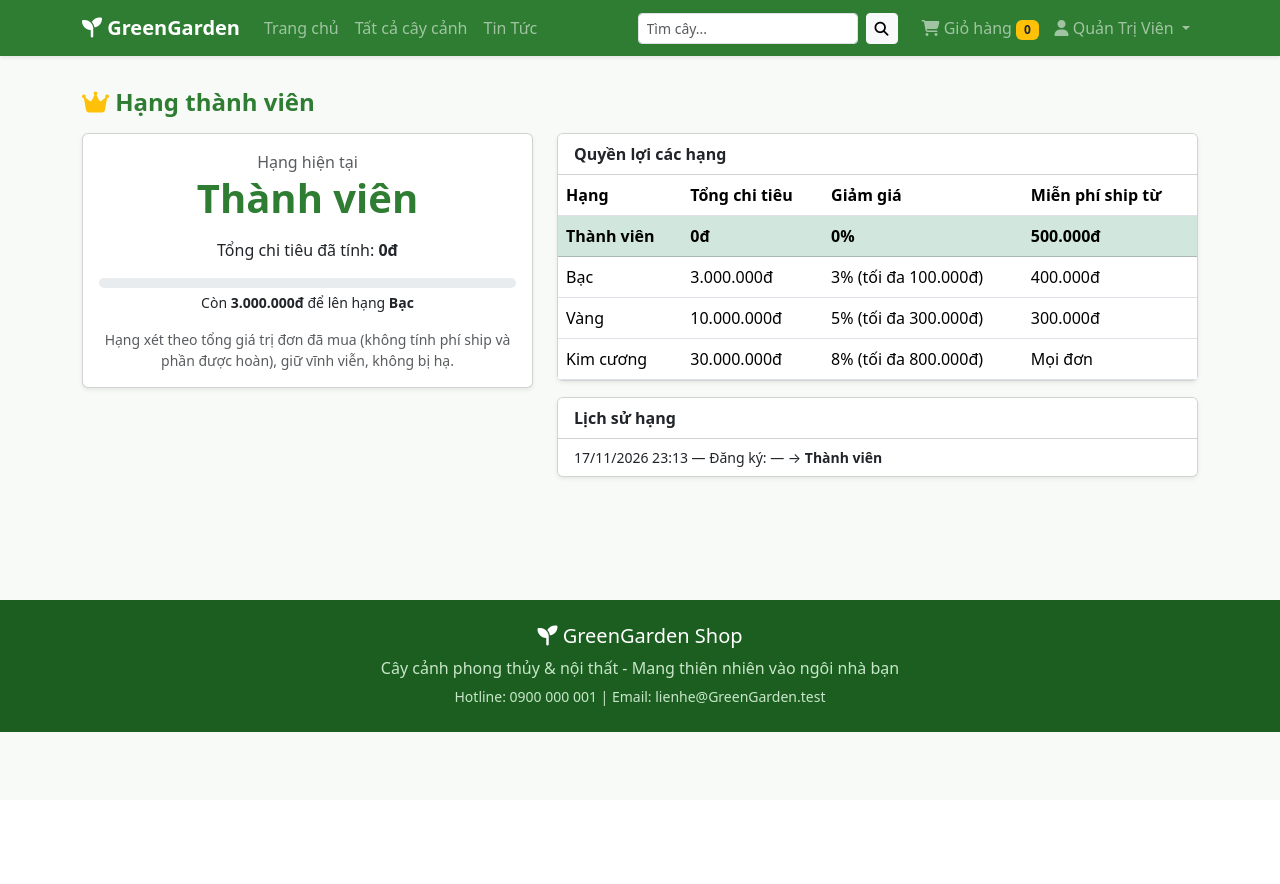
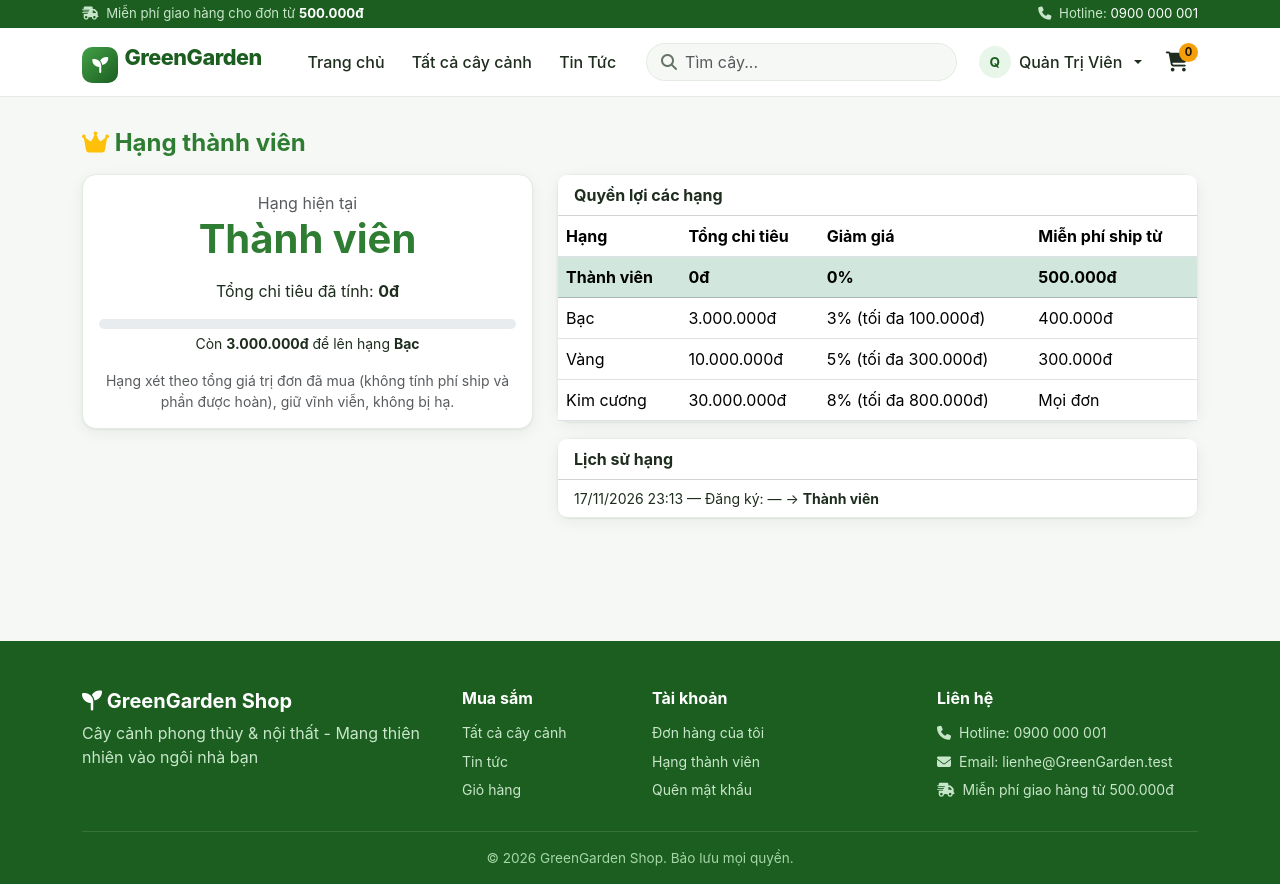
Before and after one commit to Rabittitan/green_garden, a Laravel app: page /tai-khoan/hang-thanh-vien in a window 1280 px wide. Before the commit the page ends 732 px from the top, so only its background shows below. Run offline with Laravel 12, Linux system fonts and the light colour scheme; a user stored in the database is signed in; data comes from the database, SQL or seed files in the repository; data that the repository does not hold is empty.

Commit message:
K3: nền tảng giao diện — CSS dùng chung, header/footer, trang tài khoản, mẫu mail
- public/css/app.css: biến màu / chữ / bo góc / bóng đổ dùng chung (không cần build, hợp CSP 'self');
  giữ nguyên mọi class cũ (.btn-green, .plant-card, .hero, .footer...) mà 48 view đang dùng
- Layout: thanh thông báo miễn ship (ngưỡng lấy từ config, không truy vấn DB), header trắng,
  menu đánh dấu trang đang xem, ô tìm kiếm co giãn, giỏ hàng dạng icon có số, avatar + menu tài khoản,
  footer 4 cột chỉ trỏ tới trang có thật. Giữ nguyên toàn bộ chức năng / nội dung / tên "GreenGarden".
- Trang đăng nhập / đăng ký / quên & đặt lại mật khẩu / xác thực email: bố cục 2 cột (ẩn cột trái
  trên điện thoại), nhãn gắn với ô nhập, autocomplete, ô "Hiện mật khẩu" (không dùng nút: giữ
  hợp đồng "nút đầu tiên trong form đăng nhập là nút gửi" của test trình duyệt)
- Mẫu mail (chỉ ghi đè 4 file): đầu mail tên shop dạng chữ, chân mail tiếng Việt + hotline, màu thương hiệu;
  .env còn APP_NAME=Laravel thì mail vẫn hiện "GreenLife Shop" (kể cả thẻ <title>)
- Sửa lỗi phát hiện khi chụp ảnh: tên người dùng dài làm menu xuống dòng

Test: 6 test giao diện mới; test trình duyệt 3 vai trò 12/12 bước (không lỗi JS/5xx/CSP);
shop:reconcile 8/8. 415/415 test, Larastan 0 lỗi, Pint sạch.

Co-Authored-By: Claude Opus 5.5 <noreply@anthropic.com>
Claude-Session: https://claude.ai/code/session_011cD7kDwderbW9f8KWngX2M

```diff
--- a/resources/views/layouts/app.blade.php
+++ b/resources/views/layouts/app.blade.php
@@ -3,67 +3,68 @@
 <head>
     <meta charset="UTF-8">
     <meta name="viewport" content="width=device-width, initial-scale=1">
+    <meta name="theme-color" content="#2e7d32">
     <title>@yield('title', 'GreenGarden Shop - Cây cảnh phong thủy & nội thất')</title>
     {{-- Bootstrap 5 và FontAwesome qua CDN, không cần cài npm --}}
     <link href="https://cdn.jsdelivr.net/npm/bootstrap@5.3.3/dist/css/bootstrap.min.css" rel="stylesheet">
     <link href="https://cdnjs.cloudflare.com/ajax/libs/font-awesome/6.5.1/css/all.min.css" rel="stylesheet">
-    <style>
-        :root { --green: #2e7d32; --green-dark: #1b5e20; --green-light: #e8f5e9; }
-        body { background: #f8faf8; }
-        .bg-green { background: var(--green) !important; }
-        .text-green { color: var(--green) !important; }
-        .btn-green { background: var(--green); color: #fff; border: 0; }
-        .btn-green:hover { background: var(--green-dark); color: #fff; }
-        .btn-outline-green { border: 1px solid var(--green); color: var(--green); }
-        .btn-outline-green:hover { background: var(--green); color: #fff; }
-        .plant-card { transition: .2s; border: 0; box-shadow: 0 2px 8px rgba(0,0,0,.08); }
-        .plant-card:hover { transform: translateY(-4px); box-shadow: 0 8px 20px rgba(46,125,50,.25); }
-        .plant-card img { height: 210px; object-fit: cover; }
-        .hero { background: linear-gradient(rgba(27,94,32,.75), rgba(46,125,50,.75)),
-                url('https://images.unsplash.com/photo-1416879595882-3373a0480b5b?w=1600&q=80') center/cover; }
-        .footer { background: var(--green-dark); color: #c8e6c9; }
-    </style>
+    {{-- Giao diện chung (màu, chữ, khoảng cách): public/css/app.css; ?v= đổi khi file đổi để trình duyệt không dùng bản cũ --}}
+    <link href="{{ asset('css/app.css') }}?v={{ @filemtime(public_path('css/app.css')) }}" rel="stylesheet">
 </head>
 <body>
 
+{{-- ===== THANH THÔNG BÁO TRÊN CÙNG ===== --}}
+<div class="gg-topbar py-1 d-none d-md-block">
+    <div class="container d-flex justify-content-between">
+        <span><i class="fa fa-truck-fast me-1"></i> Miễn phí giao hàng cho đơn từ <strong>@money(config('shop.shipping.free_min_order'))</strong></span>
+        <span><i class="fa fa-phone me-1"></i> Hotline: <a href="tel:0900000001">0900 000 001</a></span>
+    </div>
+</div>
+
 {{-- ===== THANH MENU ===== --}}
-<nav class="navbar navbar-expand-lg navbar-dark bg-green sticky-top shadow-sm">
+<nav class="navbar navbar-expand-lg gg-header sticky-top py-2">
     <div class="container">
-        <a class="navbar-brand fw-bold" href="{{ route('home') }}"><i class="fa-solid fa-seedling"></i> GreenGarden</a>
-        <button class="navbar-toggler" data-bs-toggle="collapse" data-bs-target="#menu"><span class="navbar-toggler-icon"></span></button>
+        <a class="navbar-brand" href="{{ route('home') }}"><span class="gg-logo"><i class="fa-solid fa-seedling"></i></span>GreenGarden</a>
+
+        <div class="d-flex align-items-center gap-1 order-lg-last">
+            {{-- Giỏ hàng: count() đếm số loại cây trong session --}}
+            <a class="gg-icon-btn" href="{{ route('cart.index') }}" title="Giỏ hàng">
+                <i class="fa fa-cart-shopping fs-5"></i>
+                <span class="visually-hidden">Giỏ hàng</span>
+                <span class="gg-count">{{ $cartCount ?? 0 }}</span>
+            </a>
+            <button class="navbar-toggler border-0 shadow-none ms-1" data-bs-toggle="collapse" data-bs-target="#menu" aria-label="Mở menu">
+                <span class="navbar-toggler-icon"></span>
+            </button>
+        </div>
+
         <div class="collapse navbar-collapse" id="menu">
-            <ul class="navbar-nav me-auto">
-                <li class="nav-item"><a class="nav-link" href="{{ route('home') }}">Trang chủ</a></li>
-                <li class="nav-item"><a class="nav-link" href="{{ route('plants.index') }}">Tất cả cây cảnh</a></li>
-                <li class="nav-item"><a class="nav-link" href="{{ route('news.index') }}">Tin Tức</a></li>
+            <ul class="navbar-nav me-lg-3 ms-lg-3 my-2 my-lg-0">
+                <li class="nav-item"><a class="nav-link {{ request()->routeIs('home') ? 'active' : '' }}" href="{{ route('home') }}">Trang chủ</a></li>
+                <li class="nav-item"><a class="nav-link {{ request()->routeIs('plants.*') ? 'active' : '' }}" href="{{ route('plants.index') }}">Tất cả cây cảnh</a></li>
+                <li class="nav-item"><a class="nav-link {{ request()->routeIs('news.*') ? 'active' : '' }}" href="{{ route('news.index') }}">Tin Tức</a></li>
             </ul>
 
             {{-- Ô tìm kiếm: gửi ?keyword=... sang trang danh sách --}}
-            <form class="d-flex me-3" action="{{ route('plants.index') }}" method="GET">
-                <input class="form-control form-control-sm me-2" name="keyword" placeholder="Tìm cây..." value="{{ request('keyword') }}">
-                <button class="btn btn-sm btn-light"><i class="fa fa-search"></i></button>
+            <form class="gg-search me-lg-auto mb-2 mb-lg-0" action="{{ route('plants.index') }}" method="GET" role="search">
+                <i class="fa fa-magnifying-glass"></i>
+                <input class="form-control" name="keyword" placeholder="Tìm cây..." value="{{ request('keyword') }}" aria-label="Tìm cây">
             </form>
 
-            <ul class="navbar-nav align-items-lg-center">
-                {{-- Giỏ hàng: count() đếm số loại cây trong session --}}
-                <li class="nav-item">
-                    <a class="nav-link" href="{{ route('cart.index') }}">
-                        <i class="fa fa-shopping-cart"></i> Giỏ hàng
-                        <span class="badge bg-warning text-dark">{{ $cartCount ?? 0 }}</span>
-                    </a>
-                </li>
-
+            <ul class="navbar-nav align-items-lg-center ms-lg-2">
                 @auth
                     <li class="nav-item dropdown">
-                        <a class="nav-link dropdown-toggle" href="#" data-bs-toggle="dropdown">
-                            <i class="fa fa-user"></i> {{ auth()->user()->name }}
+                        <a class="nav-link dropdown-toggle d-flex align-items-center gap-2" href="#" data-bs-toggle="dropdown">
+                            <span class="gg-avatar">{{ mb_strtoupper(mb_substr(trim(auth()->user()->name), 0, 1)) }}</span>
+                            <span class="gg-username d-lg-none d-xl-inline" title="{{ auth()->user()->name }}">{{ auth()->user()->name }}</span>
                             @if(auth()->user()->tier && auth()->user()->tier->rank > 0)
-                                <span class="badge bg-warning text-dark">{{ auth()->user()->tier->name }}</span>
+                                <span class="badge gg-tier">{{ auth()->user()->tier->name }}</span>
                             @endif
                         </a>
                         <ul class="dropdown-menu dropdown-menu-end">
                             @if(auth()->user()->isBackOffice())
-                                <li><a class="dropdown-item" href="{{ route('admin.dashboard') }}">Trang quản trị</a></li>
+                                <li><a class="dropdown-item" href="{{ route('admin.dashboard') }}"><i class="fa fa-gauge me-1"></i> Trang quản trị</a></li>
+                                <li><hr class="dropdown-divider"></li>
                             @endif
                             <li><a class="dropdown-item" href="{{ route('profile.edit') }}"><i class="fa fa-id-card me-1"></i> Hồ sơ của tôi</a></li>
                             <li><a class="dropdown-item" href="{{ route('orders.index') }}"><i class="fa fa-receipt me-1"></i> Đơn hàng của tôi</a></li>
@@ -73,14 +74,14 @@
                             <li>
                                 <form action="{{ route('logout') }}" method="POST">
                                     @csrf
-                                    <button class="dropdown-item">Đăng xuất</button>
+                                    <button class="dropdown-item text-danger"><i class="fa fa-right-from-bracket me-1"></i> Đăng xuất</button>
                                 </form>
                             </li>
                         </ul>
                     </li>
                 @else
-                    <li class="nav-item"><a class="nav-link" href="{{ route('login') }}">Đăng nhập</a></li>
-                    <li class="nav-item"><a class="btn btn-sm btn-light ms-lg-2" href="{{ route('register') }}">Đăng ký</a></li>
+                    <li class="nav-item"><a class="nav-link {{ request()->routeIs('login') ? 'active' : '' }}" href="{{ route('login') }}">Đăng nhập</a></li>
+                    <li class="nav-item"><a class="btn btn-green btn-sm px-3 ms-lg-1" href="{{ route('register') }}">Đăng ký</a></li>
                 @endauth
             </ul>
         </div>
@@ -103,15 +104,15 @@
     @endauth
     @if(session('success'))
         <div class="alert alert-success alert-dismissible fade show"><i class="fa fa-check-circle"></i> {{ session('success') }}
-            <button class="btn-close" data-bs-dismiss="alert"></button></div>
+            <button class="btn-close" data-bs-dismiss="alert" aria-label="Đóng"></button></div>
     @endif
     @if(session('error'))
         <div class="alert alert-danger alert-dismissible fade show"><i class="fa fa-triangle-exclamation"></i> {{ session('error') }}
-            <button class="btn-close" data-bs-dismiss="alert"></button></div>
+            <button class="btn-close" data-bs-dismiss="alert" aria-label="Đóng"></button></div>
     @endif
     @if(session('warning'))
         <div class="alert alert-warning alert-dismissible fade show"><i class="fa fa-circle-info"></i> {{ session('warning') }}
-            <button class="btn-close" data-bs-dismiss="alert"></button></div>
+            <button class="btn-close" data-bs-dismiss="alert" aria-label="Đóng"></button></div>
     @endif
 </div>
 
@@ -121,14 +122,50 @@
 </main>
 
 {{-- ===== CHÂN TRANG ===== --}}
-<footer class="footer mt-5 py-4">
-    <div class="container text-center">
-        <h5 class="text-white"><i class="fa-solid fa-seedling"></i> GreenGarden Shop</h5>
-        <p class="mb-1">Cây cảnh phong thủy & nội thất - Mang thiên nhiên vào ngôi nhà bạn</p>
-        <small>Hotline: 0900 000 001 | Email: lienhe@GreenGarden.test</small>
+<footer class="gg-footer mt-5 pt-5">
+    <div class="container">
+        <div class="row g-4 pb-4">
+            <div class="col-lg-4">
+                <h5 class="text-white fw-bold"><i class="fa-solid fa-seedling"></i> GreenGarden Shop</h5>
+                <p class="mb-0">Cây cảnh phong thủy & nội thất - Mang thiên nhiên vào ngôi nhà bạn</p>
+            </div>
+            <div class="col-6 col-lg-2">
+                <h6>Mua sắm</h6>
+                <ul class="list-unstyled small mb-0">
+                    <li><a href="{{ route('plants.index') }}">Tất cả cây cảnh</a></li>
+                    <li><a href="{{ route('news.index') }}">Tin tức</a></li>
+                    <li><a href="{{ route('cart.index') }}">Giỏ hàng</a></li>
+                </ul>
+            </div>
+            <div class="col-6 col-lg-3">
+                <h6>Tài khoản</h6>
+                <ul class="list-unstyled small mb-0">
+                    <li><a href="{{ route('orders.index') }}">Đơn hàng của tôi</a></li>
+                    <li><a href="{{ route('account.membership') }}">Hạng thành viên</a></li>
+                    <li><a href="{{ route('password.request') }}">Quên mật khẩu</a></li>
+                </ul>
+            </div>
+            <div class="col-lg-3">
+                <h6>Liên hệ</h6>
+                <ul class="list-unstyled small mb-0">
+                    <li><i class="fa fa-phone me-2"></i>Hotline: 0900 000 001</li>
+                    <li><i class="fa fa-envelope me-2"></i>Email: lienhe@GreenGarden.test</li>
+                    <li><i class="fa fa-truck-fast me-2"></i>Miễn phí giao hàng từ @money(config('shop.shipping.free_min_order'))</li>
+                </ul>
+            </div>
+        </div>
+        <div class="gg-footer-bottom py-3 text-center">© {{ date('Y') }} GreenGarden Shop. Bảo lưu mọi quyền.</div>
     </div>
 </footer>
 
 <script src="https://cdn.jsdelivr.net/npm/bootstrap@5.3.3/dist/js/bootstrap.bundle.min.js"></script>
+<script>
+    // Ô "Hiện mật khẩu": bật/tắt hiển thị mọi ô mật khẩu trong cùng form
+    document.querySelectorAll('[data-show-password]').forEach(function (box) {
+        box.addEventListener('change', function () {
+            box.form.querySelectorAll('input[data-password]').forEach(function (i) { i.type = box.checked ? 'text' : 'password'; });
+        });
+    });
+</script>
 </body>
 </html>
```
Also changed, not shown: resources/views/auth/_aside.blade.php (added, +9 -0 lines), resources/views/auth/forgot-password.blade.php (+16 -18 lines), resources/views/auth/login.blade.php (+23 -15 lines), resources/views/auth/register.blade.php (+29 -22 lines), resources/views/auth/reset-password.blade.php (+15 -13 lines), resources/views/auth/verify-email.blade.php (+7 -9 lines), tests/Feature/Ui/LayoutAndAuthUiTest.php (added, +77 -0 lines), public/css/app.css (added), resources/views/vendor/mail/html/themes/default.css (added), 3 other files.
